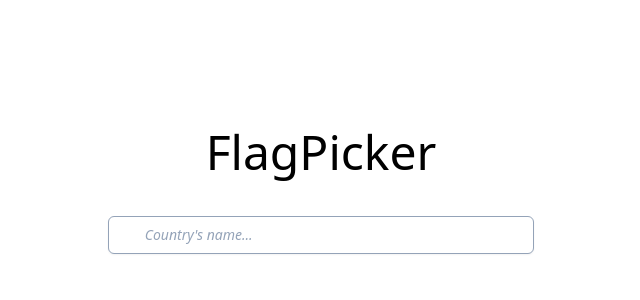
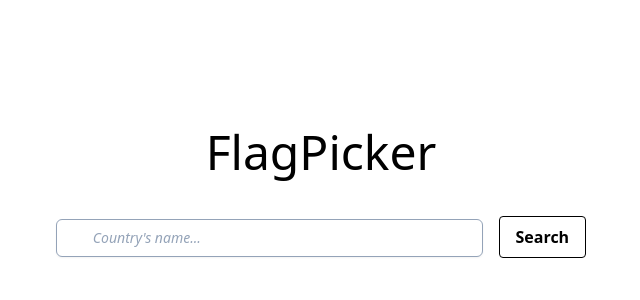
Before and after one commit to ariffrahimin/Flag-Picker, a React (Create React App) app: page / in a window 1280 px wide. Shown: the top 300 px of the page, without its empty margins (319-959 px from the left). Built offline with nearby package versions, Linux system fonts and the light colour scheme.

Commit message:
Search button creation

```diff
--- a/src/App.tsx
+++ b/src/App.tsx
@@ -1,7 +1,15 @@
-import React from 'react';
+import React, {useState} from 'react';
 
 
-function App() {
+const App = () => {
+
+  const [country,setCountry] = useState("")
+
+  const handleSubmit = () => {
+
+    console.log("handleSubmit success")
+    console.log(country)
+  }
   return (
     <div className="App">
       {/* Title */}
@@ -11,8 +19,9 @@ function App() {
       </div>
       {/* Search Input */}
       <div className='text-center mt-10'>
-        <form className='relative block' >
-          <input className="placeholder:italic placeholder:text-slate-400 bg-white w-1/3  border border-slate-400 rounded-md py-2 pl-9 pr-3 shadow-sm focus:outline-none focus:border-sky-500 focus:ring-sky-500 focus:ring-1 sm:text-sm" placeholder="Country's name..." type="text" name="search"/>
+        <form className='relative block' onSubmit={handleSubmit} >
+          <input className="placeholder:italic placeholder:text-slate-400 bg-white w-1/3  border border-slate-400 rounded-md py-2 pl-9 pr-3 shadow-sm focus:outline-none focus:border-sky-500 focus:ring-sky-500 focus:ring-1 sm:text-sm" placeholder="Country's name..." value={country} onChange={(e) => setCountry(e.target.value)} type="text" name="search"/>
+          <input type='submit' value = "Search"  className=" text-black font-bold py-2 px-4 border border-black rounded ml-4" />
         </form>
       </div>
 
```
